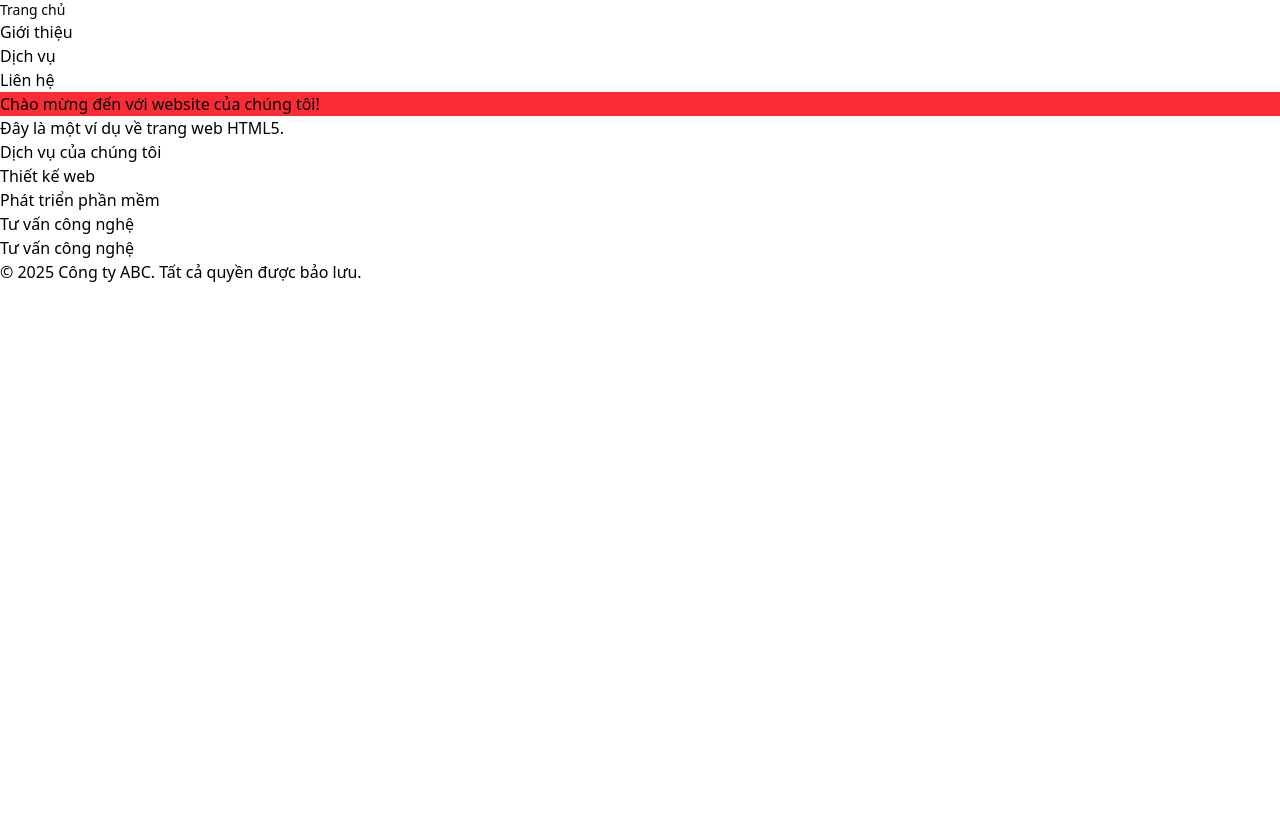
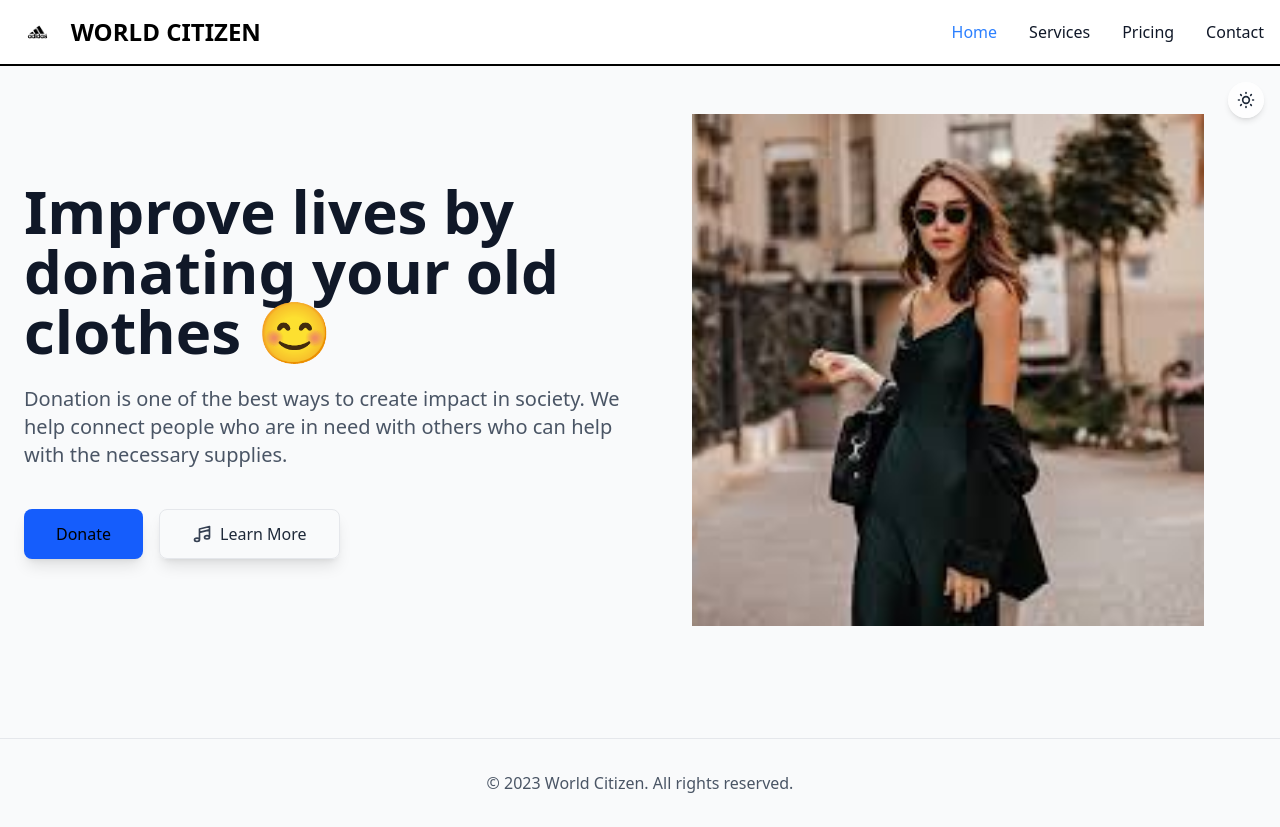
Before and after one commit to KyleTrant/BT1, a website: page index.html in a window 1280 px wide. Before the commit the page ends 800 px from the top, so only its background shows below. Drawn offline with nearby package versions, Linux system fonts and the light colour scheme; files that its build step writes are made by us from their sources.

Commit message:
finished interface

```diff
--- a/index.html
+++ b/index.html
@@ -1,52 +1,88 @@
 <!DOCTYPE html>
-<html lang="vi">
-
+<html lang="vi" class="light">
 <head>
   <meta charset="UTF-8">
   <meta name="viewport" content="width=device-width, initial-scale=1.0">
-    <title>Trang Web Cơ Bản</title>
-    <link rel="stylesheet" href="dist/style.css">
+  <title>World Citizen | Donate Clothes</title>
+  <meta name="description" content="Donate old clothes to help those in need around the world. Join us in spreading kindness.">
+  <meta name="keywords" content="clothing donation, charity, donate clothes, humanitarian aid, used clothes donation">
+  <meta name="author" content="World Citizen Organization">
+ <link href="./dist/style.css" rel="stylesheet">
+ <script src="https://code.jquery.com/jquery-3.6.0.min.js"></script>
+ <script src="./src/js.js"></script>
 </head>
-
-<body>
-
-    <!-- Phần Header -->
-    <header>
-        <nav>
-            <ul>
-                <li class="bg-white text-sm"><a href="#">Trang chủ</a></li>
-                <li><a href="#">Giới thiệu</a></li>
-                <li><a href="#">Dịch vụ</a></li>
-                <li><a href="#">Liên hệ</a></li>
+<body class="bg-gray-50 transition-colors duration-200 min-h-screen flex flex-col dark:bg-gray-800 dark:border-gray-700">
+  <header class="bg-white border-b-2 border-black">
+    <nav class="dark:bg-gray-900 dark:border-gray-700" >
+      <div class="container  flex flex-wrap items-center justify-between mx-auto p-4">
+        <a href="#" class="flex items-center space-x-3 rtl:space-x-reverse">
+            <img src="/src/images/logo-adidas-vector-inkythuatso-01-28-13-33-57.jpg" class="h-8" alt="Flowbite Logo" />
+            <span class="self-center text-2xl font-semibold whitespace-nowrap dark:text-white">WORLD CITIZEN</span>
+        </a>
+        <button data-collapse-toggle="navbar-multi-level" type="button" class="mobile-menu-btn">
+            <span class="sr-only">Open main menu</span>
+            <svg class="w-5 h-5" aria-hidden="true" xmlns="http://www.w3.org/2000/svg" fill="none" viewBox="0 0 17 14">
+                <path stroke="currentColor" stroke-linecap="round" stroke-linejoin="round" stroke-width="2" d="M1 1h15M1 7h15M1 13h15"/>
+            </svg>
+        </button>
+        <div class="hidden w-full md:block md:w-auto" id="navbar-multi-level">
+          <ul class="nav-menu">
+            <li>
+              <a href="#" class="nav-link text-blue-500" aria-current="page">Home</a>
+            </li>
+            <li>
+              <a href="#" class="nav-link">Services</a>
+            </li>
+            <li>
+              <a href="#" class="nav-link">Pricing</a>
+            </li>
+            <li>
+              <a href="#" class="nav-link">Contact</a>
+            </li>
           </ul>
+        </div>
+      </div>
     </nav>
   </header>
-
-    <!-- Phần Main Content -->
-    <main>
-        <!-- Phần section 1 -->
-        <section>
-            <h1 class="bg-red-500" >Chào mừng đến với website của chúng tôi!</h1>
-            <p>Đây là một ví dụ về trang web HTML5.</p>
-        </section>
-
-        <!-- Phần section 2 -->
-        <section>
-            <h2>Dịch vụ của chúng tôi</h2>
-            <ul>
-                <li>Thiết kế web</li>
-                <li>Phát triển phần mềm</li>
-                <li>Tư vấn công nghệ</li>
-                <li>Tư vấn công nghệ</li>
-            </ul>
+  <main class="flex-grow px-4 sm:px-6 py-12 relative dark:bg-gray-800">
+    <button id="theme-toggle" class="absolute top-4 right-4 z-50 p-2 rounded-full bg-white/80 dark:bg-gray-700/80 backdrop-blur shadow-md">
+      <svg id="theme-icon" class="w-5 h-5 text-gray-800 dark:text-gray-200" fill="none" viewBox="0 0 24 24" stroke="currentColor">
+        <path id="theme-icon-path" stroke-linecap="round" stroke-linejoin="round" stroke-width="2" d="M12 3v1m0 16v1m9-9h-1M4 12H3m15.364 6.364l-.707-.707M6.343 6.343l-.707-.707m12.728 0l-.707.707M6.343 17.657l-.707.707M16 12a4 4 0 11-8 0 4 4 0 018 0z"></path>
+      </svg>
+    </button>
+    <section class="container mx-auto  flex flex-col sm:flex-row items-center text-left mb-16">
+      <div class="md:w-1/2 text-center md:text-left">
+        <h1 class="text-4xl sm:text-5xl lg:text-6xl font-bold text-gray-900 dark:text-white mb-6">
+          Improve lives by donating your old clothes <span class="text-yellow-400">😊</span>
+        </h1>
+        <p class="text-lg sm:text-xl text-gray-600 dark:text-gray-300 max-w-3xl mb-10">
+          Donation is one of the best ways to create impact in society. We help connect people who are in need with others who can help with the necessary supplies.
+        </p>
+        <div class="flex flex-col sm:flex-row gap-4 justify-center md:justify-start">
+          <a href="#" class="px-8 py-3 font-medium dark:text-white rounded-lg transition duration-200 shadow-lg flex items-center justify-center dark:hover:bg-blue-800 dark:bg-gray-700 bg-blue-600">
+            Donate
+          </a>
+          <a href="#" class="px-8 py-3 dark:bg-gray-700 text-gray-800 dark:text-white font-medium rounded-lg hover:bg-gray-100 dark:hover:bg-gray-600 transition duration-200 border border-gray-200 dark:border-gray-600 shadow-lg flex items-center justify-center gap-2">
+            <svg class="w-5 h-5  text-gray-700 dark:text-gray-200" fill="none" stroke="currentColor" viewBox="0 0 24 24">
+              <path stroke-linecap="round" stroke-linejoin="round" stroke-width="2" d="M9 19V6l12-3v13M9 19c0 1.105-1.343 2-3 2s-3-.895-3-2 1.343-2 3-2 3 .895 3 2zm12-3c0 1.105-1.343 2-3 2s-3-.895-3-2 1.343-2 3-2 3 .895 3 2zM9 10l12-3"></path>
+            </svg>
+            Learn More
+          </a>
+        </div>
+      </div>
+      <div class="md:w-1/2 flex justify-center items-center mt-8 md:mt-0">
+        <div class="w-full max-w-xs sm:max-w-sm md:max-w-md lg:max-w-lg aspect-square placeholder-box flex justify-center items-center overflow-hidden">
+          <img src="/src/images/images.jpeg" alt="image girl" class="w-full h-full object-cover" />
+        </div>
+      </div>
     </section>
   </main>
-
-    <!-- Phần Footer -->
-    <footer>
-        <p>&copy; 2025 Công ty ABC. Tất cả quyền được bảo lưu.</p>
+  <footer class="py-8 dark:bg-gray-800 border-t border-gray-200 dark:border-gray-700">
+    <div class="max-w-7xl mx-auto px-4 sm:px-6 lg:px-8">
+      <p class="text-center text-gray-600 dark:text-gray-300">
+        © 2023 World Citizen. All rights reserved.
+      </p>
+    </div>
   </footer>
-
 </body>
-
 </html>
--- a/package.json
+++ b/package.json
@@ -5,8 +5,8 @@
     "tailwindcss": "^4.0.15"
   },
   "scripts": {
-    "dev":"npx @tailwindcss/cli -i ./style.css -o ./dist/style.css -c ./tailwind.config.js --watch",
-    "build":"npx @tailwindcss/cli -i ./style.css -o ./dist/style.css -c ./tailwind.config.js --minify"
+    "dev":"npx @tailwindcss/cli -i ./style.css -o ./dist/style.css -c  --watch",
+    "build":"npx @tailwindcss/cli -i ./style.css -o ./dist/style.css -c --minify"
 
   }
 }
--- a/postcss.config.mjs
+++ b/postcss.config.mjs
@@ -1,5 +1,6 @@
 export default {
-    plugins: {
-      "@tailwindcss/postcss": {},
-    }
-  }
+  plugins: [
+    "postcss-import",
+    "@tailwindcss/postcss",
+  ],
+};
--- /dev/null
+++ b/src/js.js
@@ -0,0 +1,25 @@
+$(document).ready(function () {
+    $("[data-collapse-toggle]").click(function () {
+        $("#navbar-multi-level").toggleClass("hidden");
+    });
+
+    const $themeToggle = $("#theme-toggle");
+    const $themeIconPath = $("#theme-icon-path");
+
+    const setTheme = (isDark) => {
+        $("html").toggleClass("dark", isDark);
+        $themeIconPath.attr("d", isDark
+            ? "M20.354 15.354A9 9 0 018.646 3.646 9.003 9.003 0 0012 21a9.003 9.003 0 008.354-5.646z"
+            : "M12 3v1m0 16v1m9-9h-1M4 12H3m15.364 6.364l-.707-.707M6.343 6.343l-.707-.707m12.728 0l-.707.707M6.343 17.657l-.707.707M16 12a4 4 0 11-8 0 4 4 0 018 0z");
+    };
+    const isDarkMode = localStorage.getItem("theme") === "dark" ||
+        (!localStorage.getItem("theme") && window.matchMedia("(prefers-color-scheme: dark)").matches);
+
+    setTheme(isDarkMode);
+
+    $themeToggle.click(function () {
+        const newTheme = !$("html").hasClass("dark");
+        localStorage.setItem("theme", newTheme ? "dark" : "light");
+        setTheme(newTheme);
+    });
+});
--- a/style.css
+++ b/style.css
@@ -1 +1,34 @@
-@import "tailwindcss"
+@import "tailwindcss";
+
+@custom-variant dark (&:where(.dark, .dark *));
+
+
+@layer components {
+  .nav-link {
+    @apply block py-2 px-3 text-gray-900 rounded-sm hover:bg-gray-100
+           md:hover:bg-transparent md:border-0 md:hover:text-blue-700 md:p-0
+           dark:text-white md:dark:hover:text-blue-500 dark:hover:bg-gray-700
+           dark:hover:text-white md:dark:hover:bg-transparent;
+  }
+  .nav-menu {
+    @apply flex flex-col font-medium p-4 md:p-0 mt-4 border border-gray-100 rounded-lg
+           bg-gray-50 md:space-x-8 rtl:space-x-reverse md:flex-row
+           md:mt-0 md:border-0 md:bg-white dark:bg-gray-800
+           md:dark:bg-gray-900 dark:border-gray-700;
+  }
+
+  .mobile-menu-btn {
+    @apply inline-flex items-center p-2 w-10 h-10 justify-center text-sm
+           text-gray-500 rounded-lg md:hidden hover:bg-gray-100 focus:outline-none
+           focus:ring-2 focus:ring-gray-200 dark:text-gray-400
+           dark:hover:bg-gray-700 dark:focus:ring-gray-600;
+  }
+}
+@layer utilities {
+  .text-shadow {
+    text-shadow: 1px 1px 3px rgba(0, 0, 0, 0.2);
+  }
+  .placeholder-box {
+    @apply bg-gray-200 dark:bg-gray-600 flex items-center justify-center text-gray-400 dark:text-gray-300;
+  }
+}
--- a/tailwind.config.js
+++ /dev/null
@@ -1,5 +0,0 @@
-module.exports = {
-    content :[
-        './index.html'
-    ]
-  }
```
Also changed, not shown: README.md, src/customStyle.css (deleted), src/images/images.jpeg (added), src/images/logo-adidas-vector-inkythuatso-01-28-13-33-57.jpg (added). Lines whose indentation alone changed are shown as unchanged.
